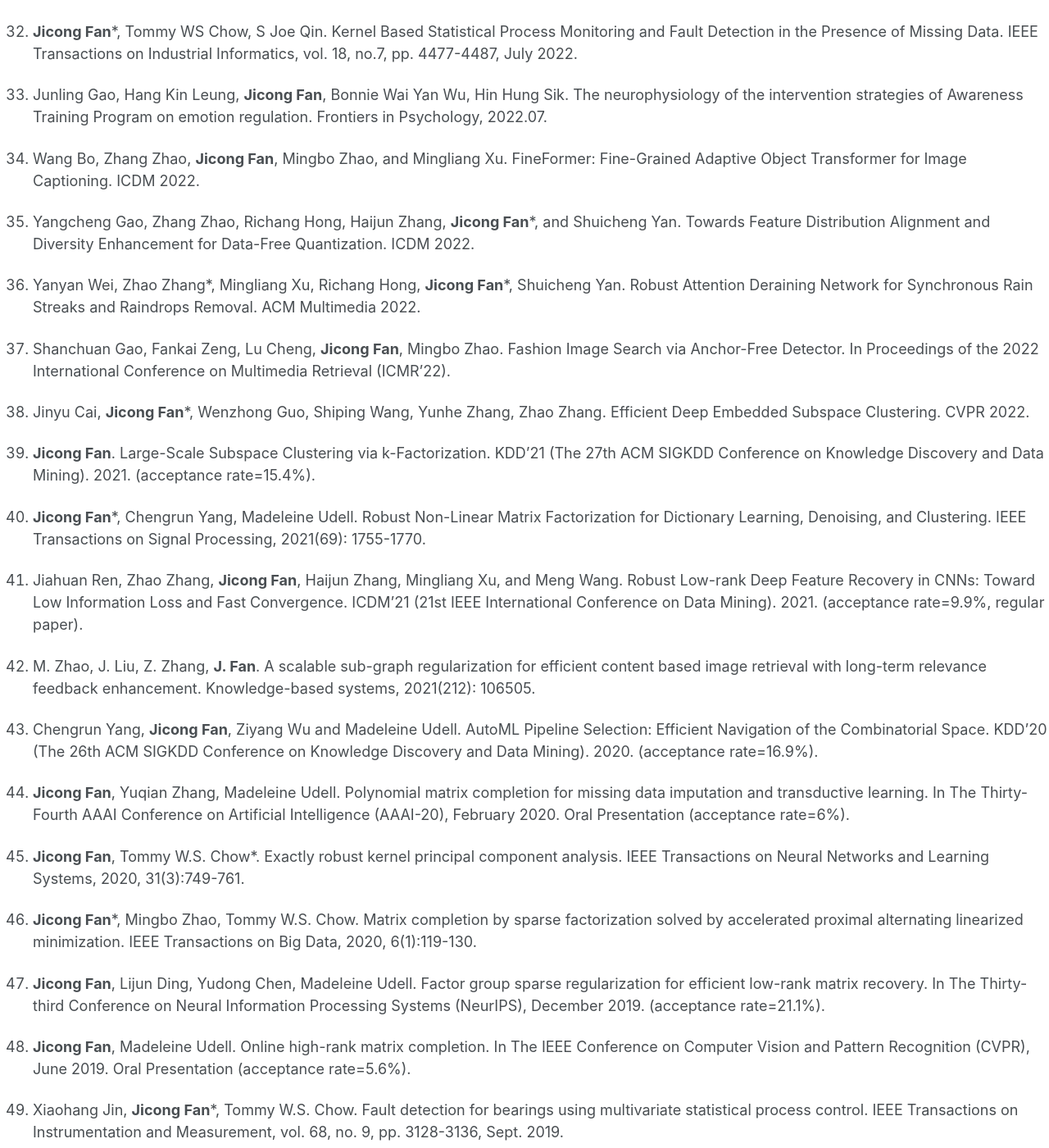
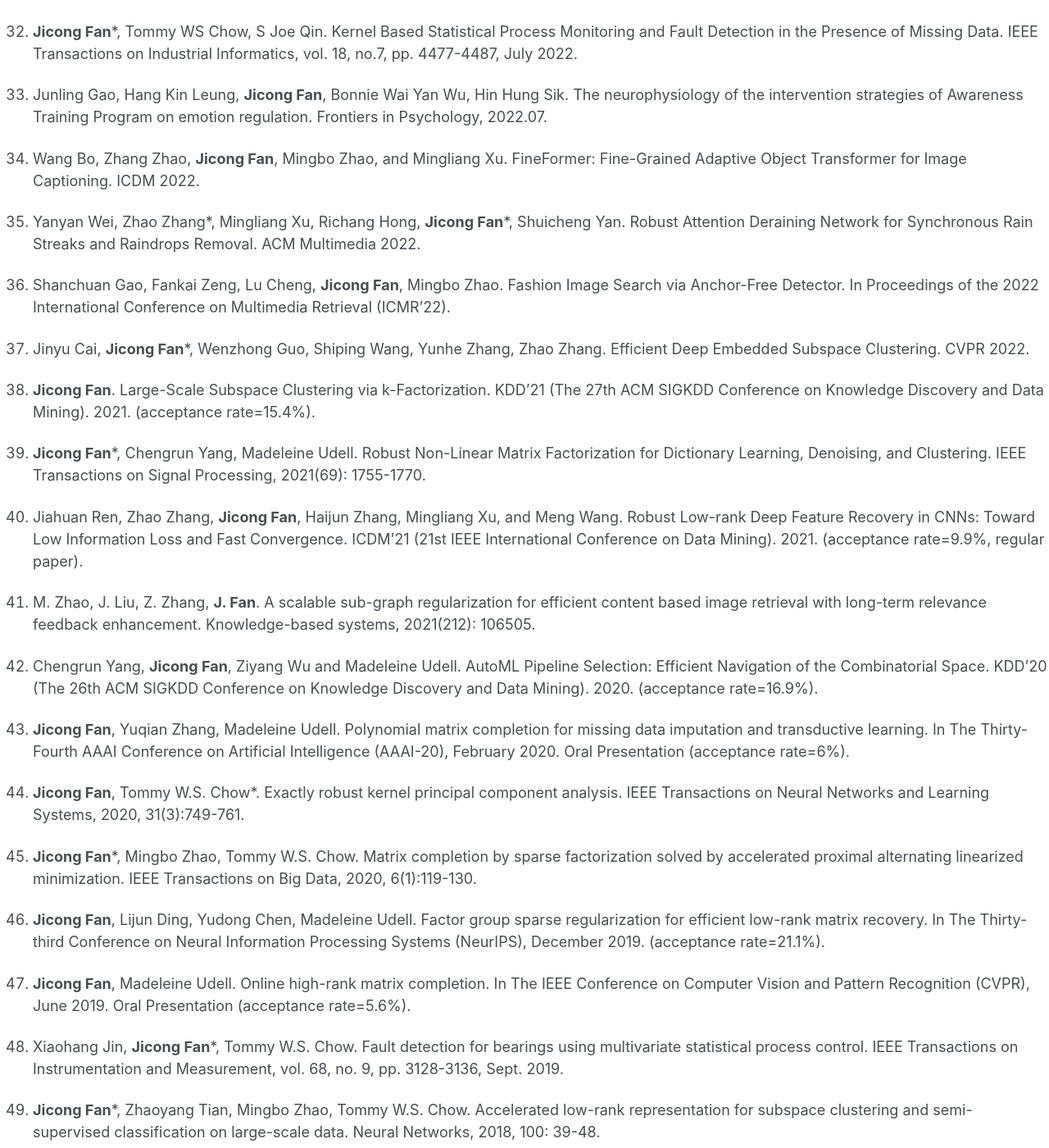
Before and after one commit to jicongfan/jicongfan.github.io, a Jekyll site: the page built from _pages/publications.md, in a window 1280 px wide and 1400 px high, scrolled down 2499 px. Shown: the whole window at 82% size. Built offline with Jekyll 4.4.1, drawn with Linux system fonts in a browser that asks for light colours; some of the changed text lies outside the part shown.

Commit message:
Update publications.md

```diff
--- a/_pages/publications.md
+++ b/_pages/publications.md
@@ -81,8 +81,6 @@
 
 1. Wang Bo, Zhang Zhao, <strong>Jicong Fan</strong>, Mingbo Zhao, and Mingliang Xu. FineFormer: Fine-Grained Adaptive Object Transformer for Image Captioning. ICDM 2022.
 
-1. Yangcheng Gao, Zhang Zhao, Richang Hong, Haijun Zhang, <strong>Jicong Fan</strong>*, and Shuicheng Yan. Towards Feature Distribution Alignment and Diversity Enhancement for Data-Free Quantization. ICDM 2022.
-
 1. Yanyan Wei, Zhao Zhang\*, Mingliang Xu, Richang Hong, <strong>Jicong Fan</strong>\*, Shuicheng Yan. Robust Attention Deraining Network for Synchronous Rain Streaks and Raindrops Removal. ACM Multimedia 2022.
 
 1. Shanchuan Gao, Fankai Zeng, Lu Cheng, <strong>Jicong Fan</strong>, Mingbo Zhao. Fashion Image Search via Anchor-Free Detector. In Proceedings of the 2022 International Conference on Multimedia Retrieval (ICMR’22).
@@ -113,8 +111,6 @@
 
 1. <strong>Jicong Fan</strong>*, Zhaoyang Tian, Mingbo Zhao, Tommy W.S. Chow. Accelerated low-rank representation for subspace clustering and semi-supervised classification on large-scale data. Neural Networks, 2018, 100: 39-48.
 
-1. X Ma, M Zhao, Z Zhang, <strong>J Fan</strong>, C Zhan. Anchored Projection Based Capped $\ell_{2,1}$-Norm Regression for Super-Resolution. Pacific Rim International Conference on Artificial Intelligence, 10-18, 2018.
-
 1. <strong>Jicong Fan</strong>*, Jieyu Cheng. Matrix completion by deep matrix factorization. Neural Networks, 2018, 98: 34-41.
 
 1. <strong>Jicong Fan</strong>, Tommy W.S. Chow, Mingbo Zhao, John K.L. Ho. Nonlinear dimensionality reduction for data with disconnected neighborhood graph. Neural Processing Letters, 2018, 47: 697–716.
```
